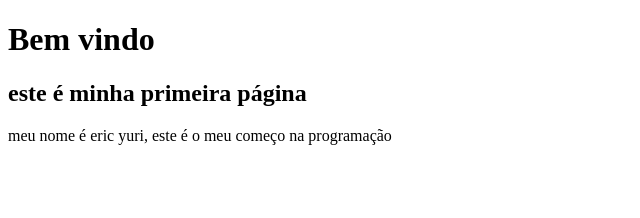
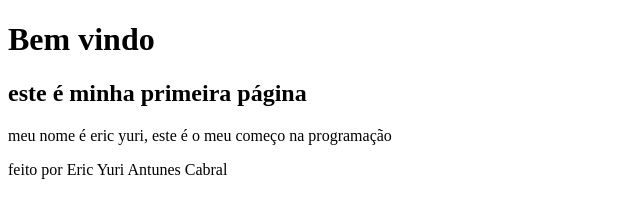
Before and after one commit to ericyuri7/ericyuri7.github.io, a plain HTML site: page novo.html in a window 1280 px wide. Shown: the whole page, without its empty margins (0-640 px from the left). Drawn offline with Linux system fonts and the light colour scheme.

Commit message:
Update novo.html

```diff
--- a/novo.html
+++ b/novo.html
@@ -10,6 +10,7 @@
     <h1>Bem vindo</h1>
     <h2>este é minha primeira página</h2>
     <p>meu nome é eric yuri, este é o meu começo na programação</p>
+    <p>feito por Eric Yuri Antunes Cabral</p>
 
 </body>
 
```
